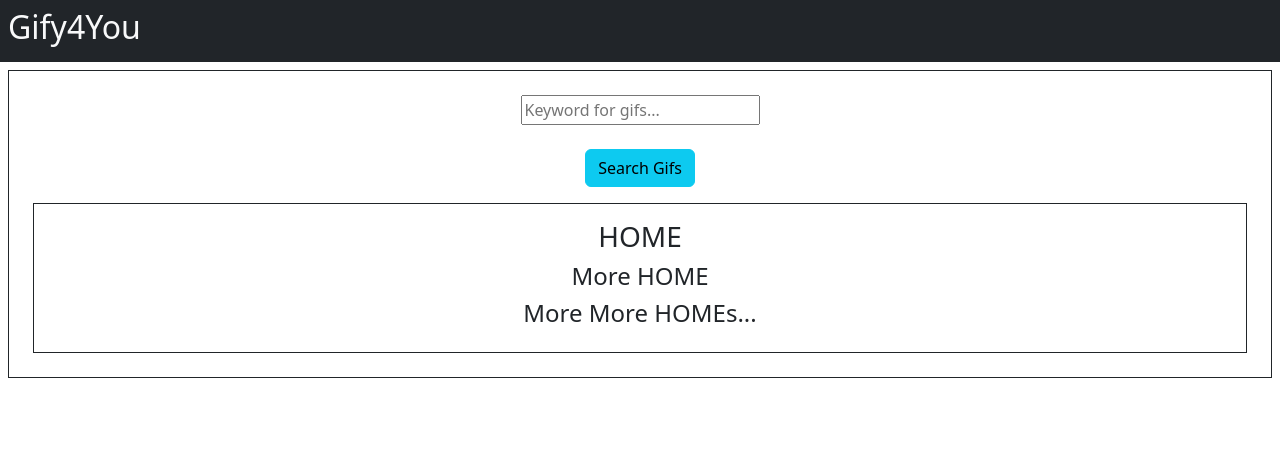
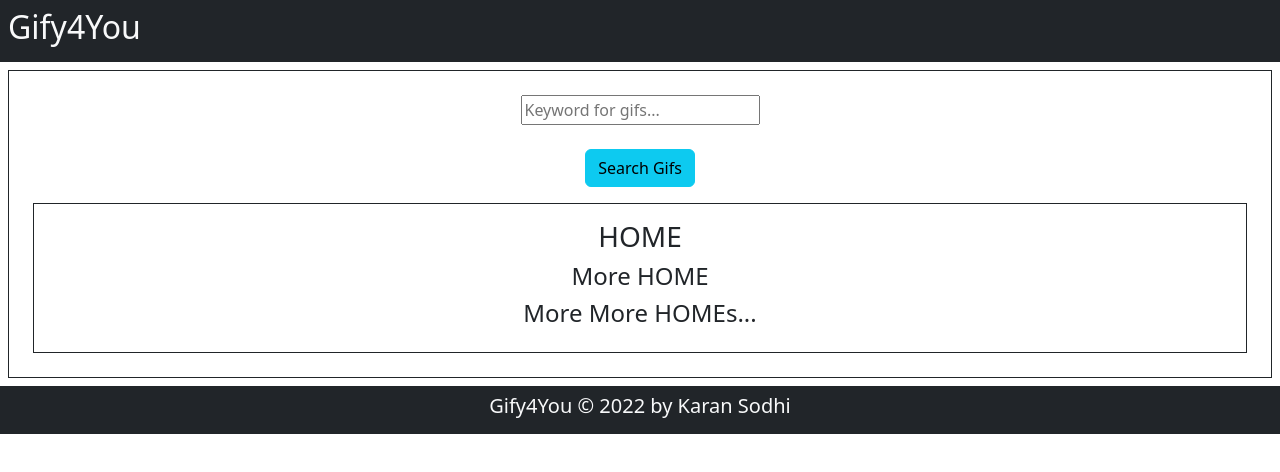
Before and after one commit to KKkaran/gify4u, a React (Create React App) app: page / in a window 1280 px wide. Shown: the top 472 px of the page. Built offline with nearby package versions, Linux system fonts and the light colour scheme.

Commit message:
Footer created

```diff
--- a/src/App.js
+++ b/src/App.js
@@ -5,11 +5,13 @@ import HomeGifs from './components/HomeGifs';
 import Search from './components/Search';
 import Results from './components/Results';
 import Main from './components/Main';
+import Footer from './components/Footer'
 function App() {
   return (
     <div className="App">
        <Header/>
        <Main/>
+       <Footer/>
 
     </div>
   );
--- a/src/components/Footer.jsx
+++ b/src/components/Footer.jsx
@@ -0,0 +1,11 @@
+import React from 'react'
+
+function Header() {
+  return (
+    <div className='bg-dark text-light p-2'>
+        <h5 className='text-center'>Gify4You &copy; 2022 by Karan Sodhi</h5>
+    </div>
+  )
+}
+
+export default Header
```
